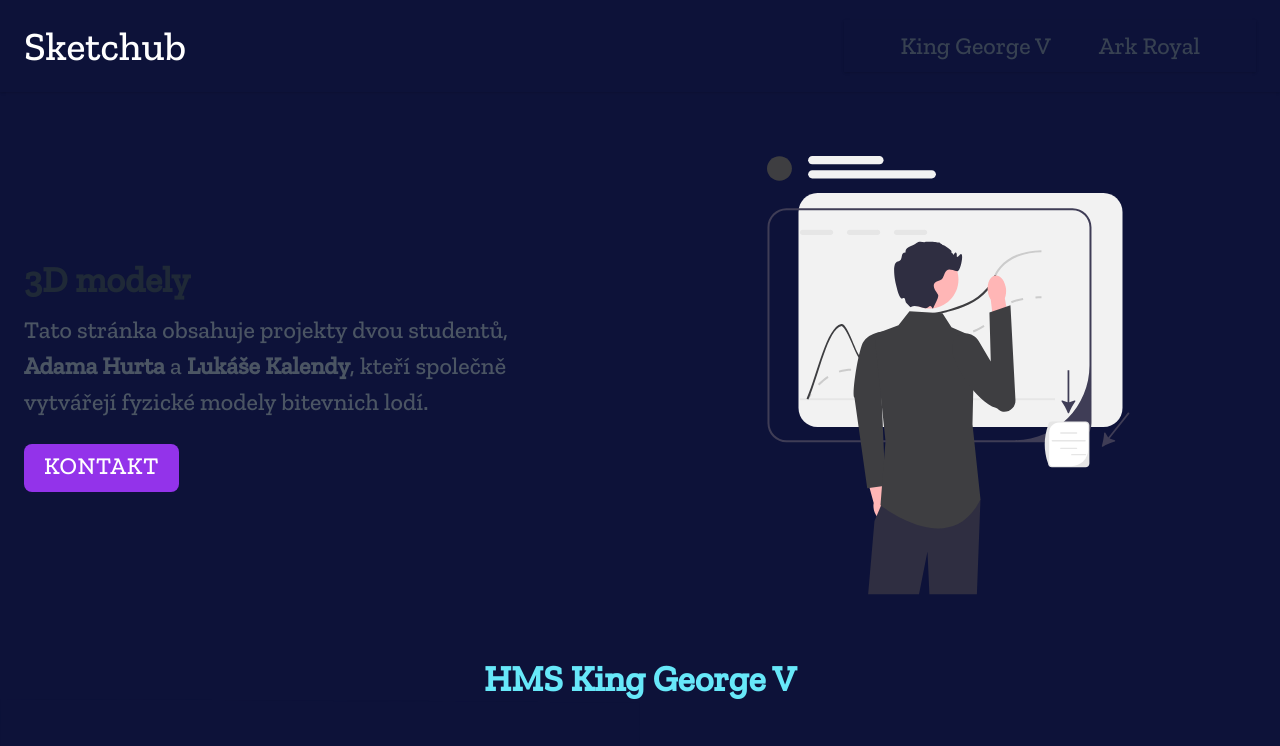
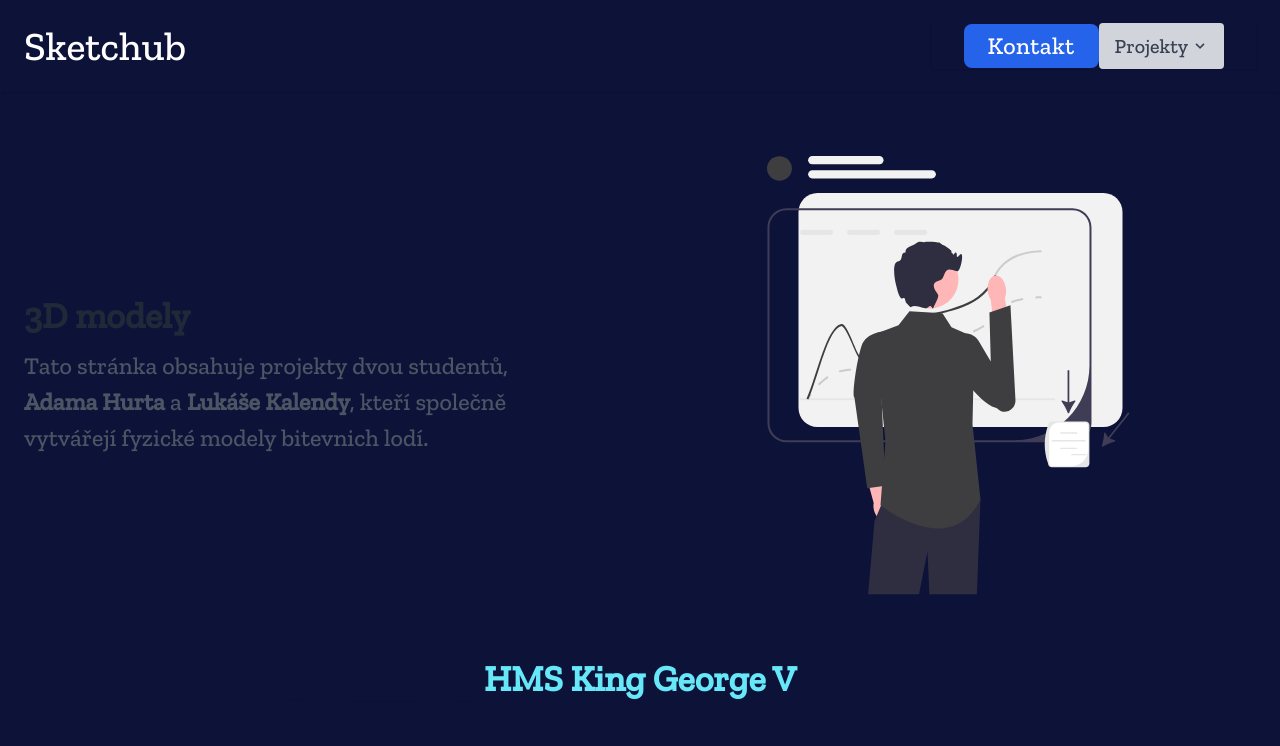
Before and after one commit to LukasKalenda/Sketchhub.eu, a Nuxt app: page / in a window 1280 px wide. Shown: the top 746 px of the page. Built offline with nearby package versions, Linux system fonts and the light colour scheme; a web font is replaced by a local one.

Commit message:
Pridan dropdown button

```diff
--- a/components/Dropdown.vue
+++ b/components/Dropdown.vue
@@ -1,70 +1,44 @@
 <template>
-  <div x-data="{ isOpen: true }" class="relative inline-block">
-    <!-- Dropdown toggle button -->
+  <div class="">
+    <div class="dropdown inline-block relative">
       <button
-      @click="isOpen = !isOpen"
-      class="relative z-10 block p-2 text-gray-700 bg-white border border-transparent rounded-md dark:text-white focus:border-blue-500 focus:ring-opacity-40 dark:focus:ring-opacity-40 focus:ring-blue-300 dark:focus:ring-blue-400 focus:ring dark:bg-gray-800 focus:outline-none"
+        class="bg-gray-300 text-gray-700 font-semibold py-2 px-4 rounded inline-flex items-center"
       >
+        <span class="mr-1">Projekty</span>
         <svg
-        class="w-5 h-5 text-gray-800 dark:text-white"
+          class="fill-current h-4 w-4"
           xmlns="http://www.w3.org/2000/svg"
           viewBox="0 0 20 20"
-        fill="currentColor"
         >
           <path
-          fill-rule="evenodd"
-          d="M5.293 7.293a1 1 0 011.414 0L10 10.586l3.293-3.293a1 1 0 111.414 1.414l-4 4a1 1 0 01-1.414 0l-4-4a1 1 0 010-1.414z"
-          clip-rule="evenodd"
+            d="M9.293 12.95l.707.707L15.657 8l-1.414-1.414L10 10.828 5.757 6.586 4.343 8z"
           />
         </svg>
       </button>
-
-    <!-- Dropdown menu -->
-    <div
-      x-show="isOpen"
-      @click="isOpen = !isOpen"
-      x-transition:enter="transition ease-out duration-100"
-      x-transition:enter-start="opacity-0 scale-90"
-      x-transition:enter-end="opacity-100 scale-100"
-      x-transition:leave="transition ease-in duration-100"
-      x-transition:leave-start="opacity-100 scale-100"
-      x-transition:leave-end="opacity-0 scale-90"
-      class="absolute right-0 z-20 w-48 py-2 mt-2 origin-top-right bg-white rounded-md shadow-xl dark:bg-gray-800"
+      <ul class="dropdown-menu absolute hidden text-gray-700">
+        <li class="">
+          <NuxtLink
+            to="#king-george"
+            class="rounded-b bg-gray-200 hover:bg-gray-400 px-4 block whitespace-no-wrap"
+            >King George</NuxtLink
           >
-      <a
-        href="#"
-        class="block px-4 py-3 text-sm text-gray-600 capitalize transition-colors duration-300 transform dark:text-gray-300 hover:bg-gray-100 dark:hover:bg-gray-700 dark:hover:text-white"
+        </li>
+        <li class="">
+          <NuxtLink
+            to="#ark-royal"
+            class="rounded-b bg-gray-200 hover:bg-gray-400 py-2 px-4 block whitespace-no-wrap"
+            >Ark Royal</NuxtLink
           >
-        your profile
-      </a>
-      <a
-        href="#"
-        class="block px-4 py-3 text-sm text-gray-600 capitalize transition-colors duration-300 transform dark:text-gray-300 hover:bg-gray-100 dark:hover:bg-gray-700 dark:hover:text-white"
-      >
-        Your projects
-      </a>
-      <a
-        href="#"
-        class="block px-4 py-3 text-sm text-gray-600 capitalize transition-colors duration-300 transform dark:text-gray-300 hover:bg-gray-100 dark:hover:bg-gray-700 dark:hover:text-white"
-      >
-        Help
-      </a>
-      <a
-        href="#"
-        class="block px-4 py-3 text-sm text-gray-600 capitalize transition-colors duration-300 transform dark:text-gray-300 hover:bg-gray-100 dark:hover:bg-gray-700 dark:hover:text-white"
-      >
-        Settings
-      </a>
-      <a
-        href="#"
-        class="block px-4 py-3 text-sm text-gray-600 capitalize transition-colors duration-300 transform dark:text-gray-300 hover:bg-gray-100 dark:hover:bg-gray-700 dark:hover:text-white"
-      >
-        Sign Out
-      </a>
+        </li>
+      </ul>
     </div>
   </div>
 </template>
 
-<script setup>
-const isOpen = ref(false);
-</script>
+<script setup></script>
+
+<style scoped>
+.dropdown:hover .dropdown-menu {
+  display: block;
+}
+</style>
--- a/layouts/default.vue
+++ b/layouts/default.vue
@@ -22,11 +22,7 @@
                   aria-label="toggle menu"
                 >
                   <svg
-                    :class="[
-                      isOpen
-                        ? 'hidden'
-                        : 'block',
-                    ]"
+                    :class="[isOpen ? 'hidden' : 'block']"
                     xmlns="http://www.w3.org/2000/svg"
                     class="w-6 h-6"
                     fill="none"
@@ -42,11 +38,7 @@
                   </svg>
 
                   <svg
-                  :class="[
-                      isOpen
-                        ? 'block'
-                        : 'hidden',
-                    ]"
+                    :class="[isOpen ? 'block' : 'hidden']"
                     xmlns="http://www.w3.org/2000/svg"
                     class="w-6 h-6"
                     fill="none"
@@ -75,18 +67,15 @@
               class="absolute inset-x-0 z-20 w-full px-6 py-4 transition-all duration-300 ease-in-out bg-primary_white shadow dark:bg-gray-400 lg:mt-0 lg:p-0 lg:top-0 lg:relative lg:bg-transparent lg:w-auto lg:opacity-100 lg:translate-x-0 lg:flex lg:items-center"
             >
               <div
-                class="flex flex-col -mx-6 lg:flex-row lg:items-center lg:mx-8"
+                class="flex flex-col -mx-6 lg:flex-row lg:items-center lg:mx-8 sm:w-1/3"
               >
-                <a
-                  href="#king-george"
-                  class="px-3 py-2 mx-3 mt-2 text-gray-700 transition-colors duration-300 transform rounded-md lg:mt-0 dark:text-gray-200 hover:bg-gray-100 dark:hover:bg-gray-700"
-                  >King George V</a
+                <button
+                  class="px-6 py-1 font-medium tracking-wide text-white capitalize transition-colors duration-300 transform bg-blue-600 rounded-lg hover:bg-blue-500 focus:outline-none focus:ring focus:ring-blue-300 focus:ring-opacity-80"
                 >
-                <a
-                  href="#ark-royal"
-                  class="px-3 py-2 mx-3 mt-2 text-gray-700 transition-colors duration-300 transform rounded-md lg:mt-0 dark:text-gray-200 hover:bg-gray-100 dark:hover:bg-gray-700"
-                  >Ark Royal</a
-                >
+                  <NuxtLink to="/kontakt">Kontakt</NuxtLink>
+                </button>
+
+                <Dropdown />
               </div>
             </div>
           </div>
--- a/nuxt.config.ts
+++ b/nuxt.config.ts
@@ -1,8 +1,5 @@
 // https://nuxt.com/docs/api/configuration/nuxt-config
 export default defineNuxtConfig({
-  build: {
-    transpile: ['alpinejs'], // Přidat Alpine.js do transpilace
-  },
   app: {
     head: {
       title: 'Sketchub.eu',
--- a/pages/index.vue
+++ b/pages/index.vue
@@ -20,13 +20,6 @@
                 <strong>Lukáše Kalendy</strong>, kteří společně vytvářejí fyzické modely
                 bitevnich lodí.
               </p>
-
-              <button
-                class="w-full px-5 p-3 mt-6 text-sm tracking-wider text-white uppercase transition-colors duration-300 transform bg-purple-600 rounded-lg lg:w-auto hover:bg-blue-500 focus:outline-none focus:bg-blue-500"
-              >
-                <NuxtLink to="/kontakt">Kontakt</NuxtLink>
-              </button>
-              <!-- <Dropdown /> -->
             </div>
           </div>
 
```
Lines whose indentation alone changed are shown as unchanged.
